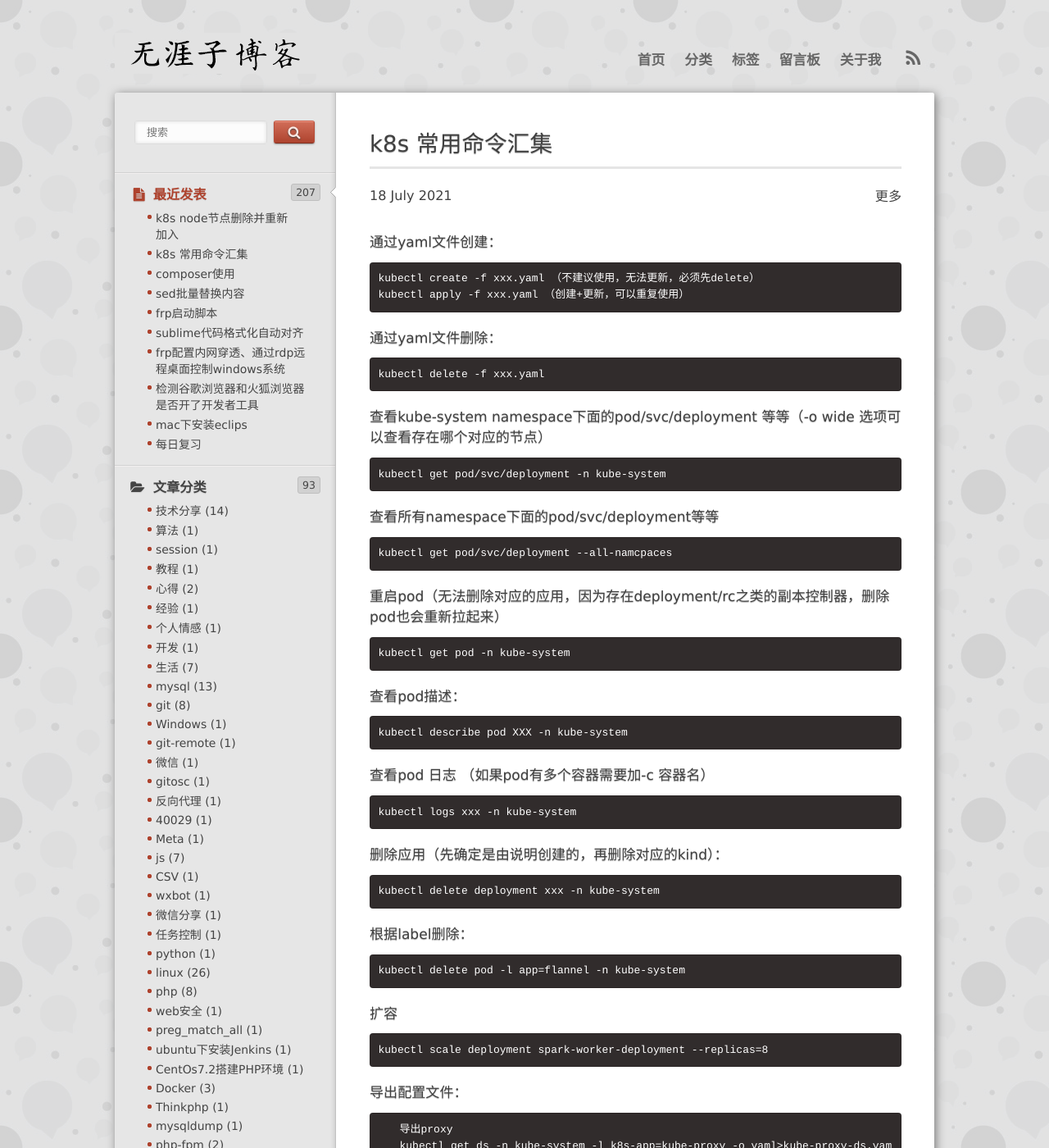
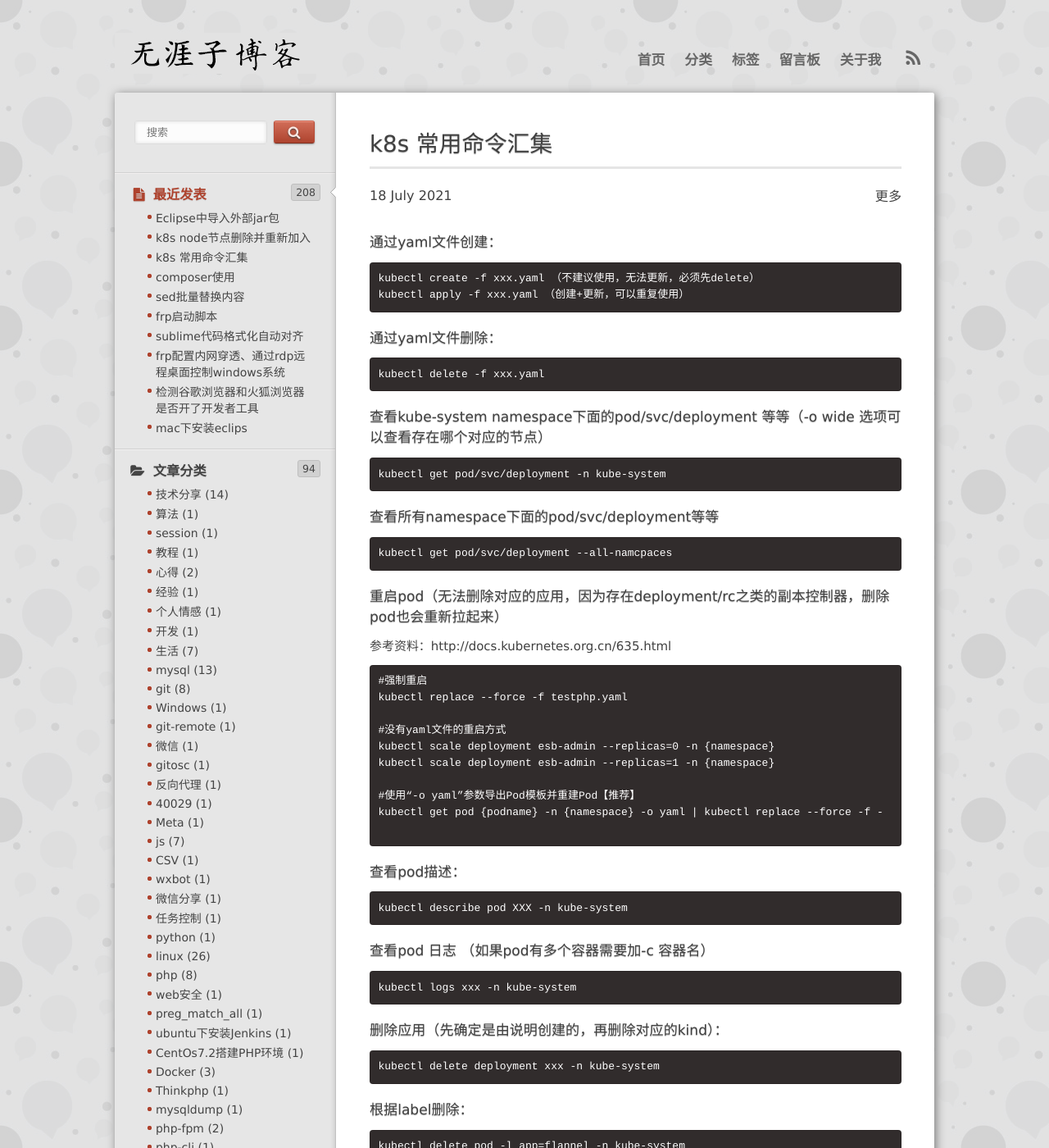
Before and after one commit to alibabayun/alibabayun.github.io, a Jekyll site: the page built from _posts/2021/2021-07-18-k8s-shell.md, in a window 1280 px wide and 1400 px high. Shown: the whole window at 82% size. Built offline with Jekyll 4.4.1, drawn with Linux system fonts in a browser that asks for light colours; nearby versions of some CDN libraries; library files that are not in the unit come from our copies; comment, search, counter and statistics services are not loaded.

Commit message:
add new mp

````diff
--- a/_posts/2021/2021-07-18-k8s-shell.md
+++ b/_posts/2021/2021-07-18-k8s-shell.md
@@ -29,8 +29,18 @@ kubectl get pod/svc/deployment --all-namcpaces
 ```
 
 #### 重启pod（无法删除对应的应用，因为存在deployment/rc之类的副本控制器，删除pod也会重新拉起来）
+参考资料：http://docs.kubernetes.org.cn/635.html
 ```
-kubectl get pod -n kube-system
+#强制重启
+kubectl replace --force -f testphp.yaml
+
+#没有yaml文件的重启方式
+kubectl scale deployment esb-admin --replicas=0 -n {namespace}
+kubectl scale deployment esb-admin --replicas=1 -n {namespace}
+
+#使用“-o yaml”参数导出Pod模板并重建Pod【推荐】
+kubectl get pod {podname} -n {namespace} -o yaml | kubectl replace --force -f -
+
 ```
 
 #### 查看pod描述：
````
Also changed, not shown: _posts/2021/2021-07-28-java-jar-import.md (added, +13 -0 lines).
